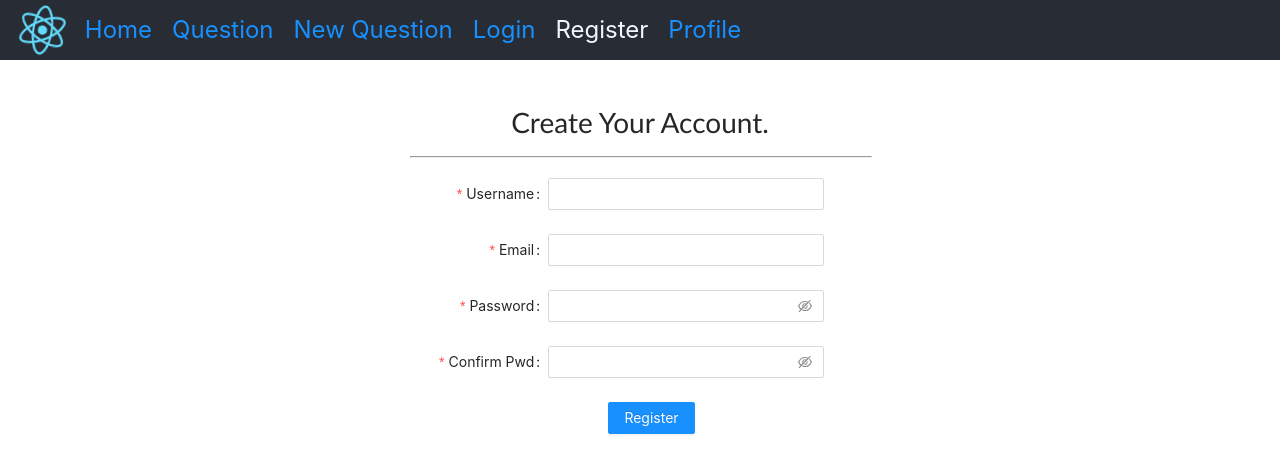
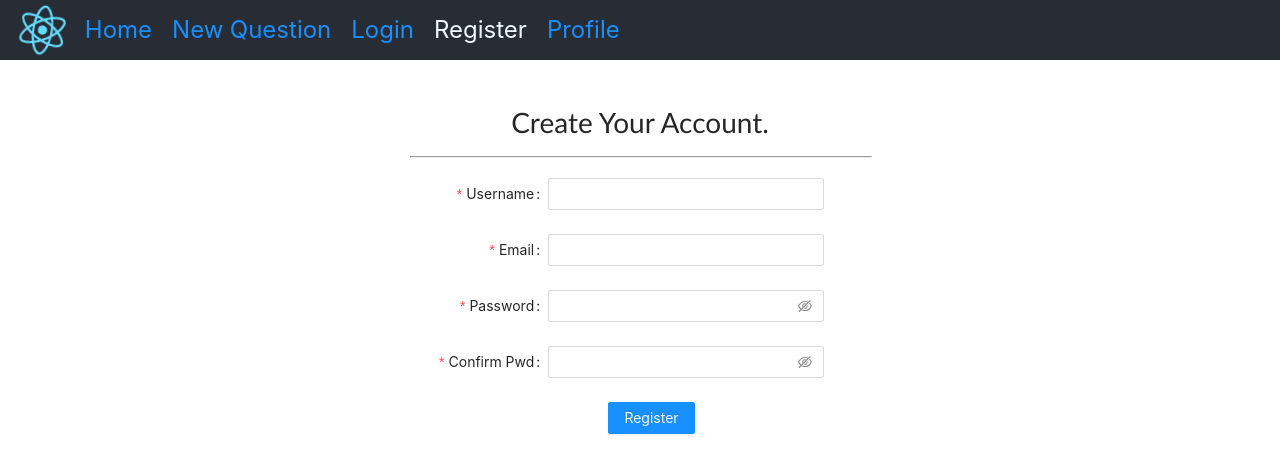
Before and after one commit to zijia1117/forum-app, a React (Create React App) app in the folder client/: page /register in a window 1280 px wide. Shown: the top 472 px of the page. Built offline with nearby package versions, Linux system fonts and the light colour scheme.

Commit message:
Update App.tsx

```diff
--- a/client/src/App.tsx
+++ b/client/src/App.tsx
@@ -1,4 +1,3 @@
-import React from "react";
 import {
 	NavLink,
 	Switch,
@@ -24,12 +23,12 @@ function App() {
 						<NavLink exact activeClassName="router-link-active" to="/">
 							Home
 						</NavLink>
-						<NavLink
+						{/* <NavLink
 							exact
 							activeClassName="router-link-active"
 							to="/questions/:id">
 							Question
-						</NavLink>
+						</NavLink> */}
 						<NavLink activeClassName="router-link-active" to="/questions/new">
 							New Question
 						</NavLink>
```
